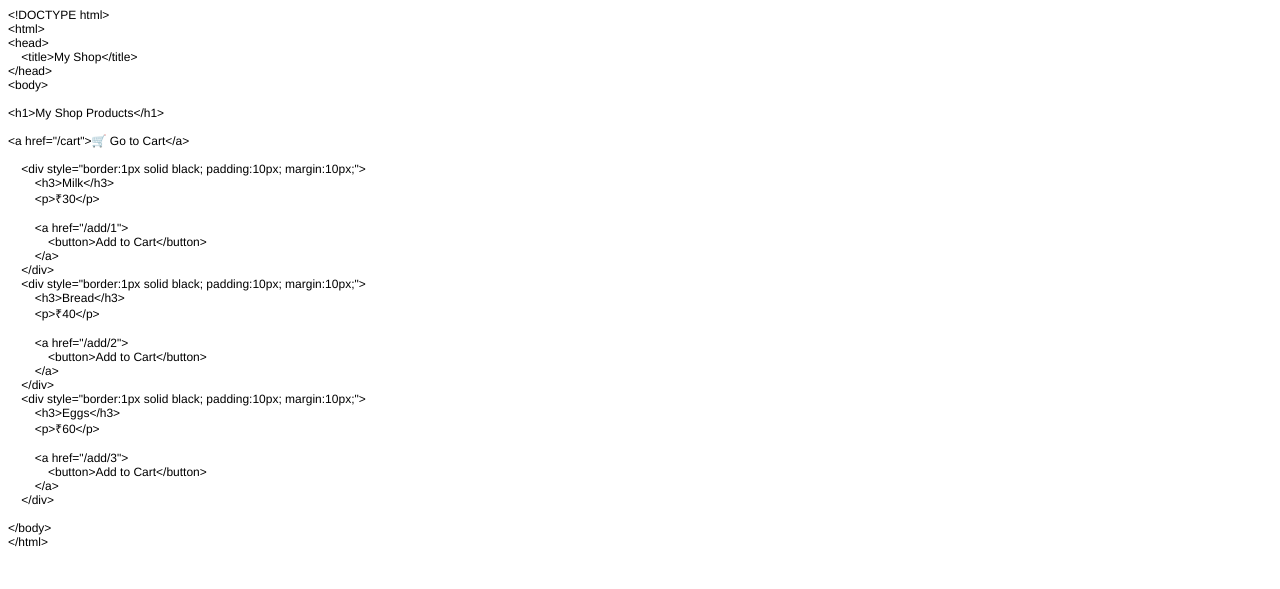
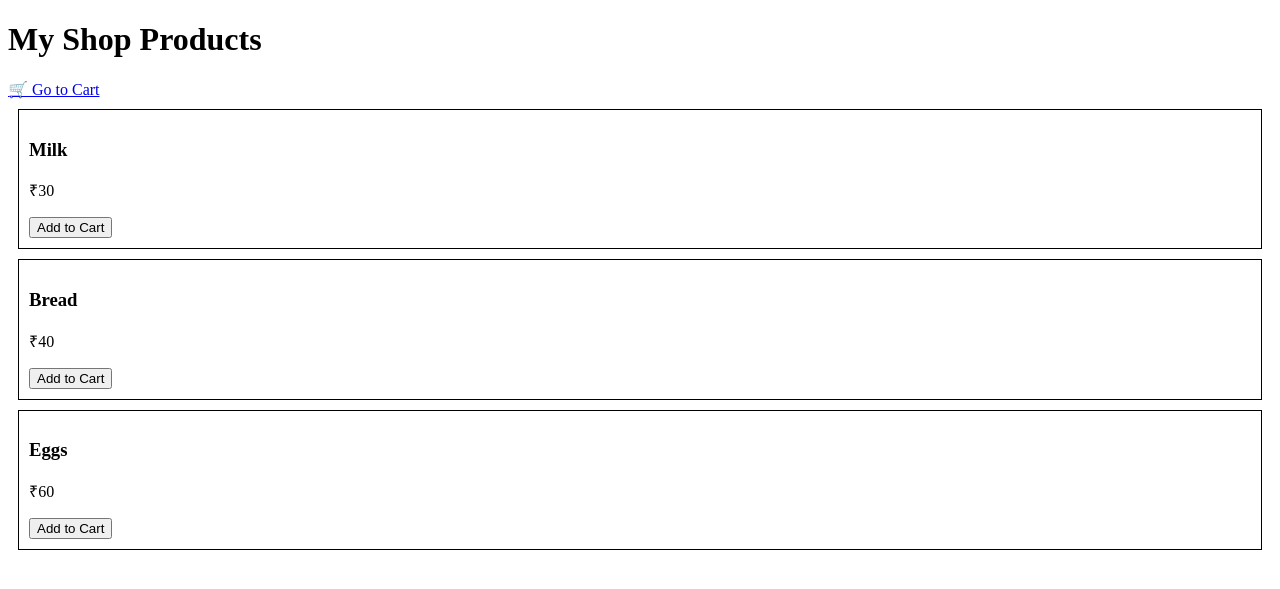
Before and after one commit to doomendraSai/shop-app, a Flask app: page / in a window 1280 px wide. Shown: the top 589 px of the page. Run offline with Flask 3, Linux system fonts and the light colour scheme.

Commit message:
Updated index page

```diff
--- a/templates/index.html
+++ b/templates/index.html
@@ -1,40 +1,29 @@
-<!DOCTYPE html PUBLIC "-//W3C//DTD HTML 4.01//EN" "http://www.w3.org/TR/html4/strict.dtd">
+<!DOCTYPE html>
 <html>
 <head>
-  <meta http-equiv="Content-Type" content="text/html; charset=utf-8">
-  <meta http-equiv="Content-Style-Type" content="text/css">
-  <title></title>
-  <meta name="Generator" content="Cocoa HTML Writer">
-  <meta name="CocoaVersion" content="2685.5">
-  <style type="text/css">
-    p.p1 {margin: 0.0px 0.0px 0.0px 0.0px; font: 12.0px Helvetica}
-    p.p2 {margin: 0.0px 0.0px 0.0px 0.0px; font: 12.0px Helvetica; min-height: 14.0px}
-  </style>
+    <title>My Shop</title>
 </head>
 <body>
-<p class="p1">&lt;!DOCTYPE html&gt;</p>
-<p class="p1">&lt;html&gt;</p>
-<p class="p1">&lt;head&gt;</p>
-<p class="p1"><span class="Apple-converted-space">    </span>&lt;title&gt;My Shop&lt;/title&gt;</p>
-<p class="p1">&lt;/head&gt;</p>
-<p class="p1">&lt;body&gt;</p>
-<p class="p2"><br></p>
-<p class="p1">&lt;h1&gt;My Shop Products&lt;/h1&gt;</p>
-<p class="p2"><br></p>
-<p class="p1">&lt;a href="/cart"&gt;🛒 Go to Cart&lt;/a&gt;</p>
-<p class="p2"><br></p>
-<p class="p1">{% for product in products %}</p>
-<p class="p1"><span class="Apple-converted-space">    </span>&lt;div style="border:1px solid black; padding:10px; margin:10px;"&gt;</p>
-<p class="p1"><span class="Apple-converted-space">        </span>&lt;h3&gt;{{ product.name }}&lt;/h3&gt;</p>
-<p class="p1"><span class="Apple-converted-space">        </span>&lt;p&gt;₹{{ product.price }}&lt;/p&gt;</p>
-<p class="p2"><br></p>
-<p class="p1"><span class="Apple-converted-space">        </span>&lt;a href="/add/{{ product.id }}"&gt;</p>
-<p class="p1"><span class="Apple-converted-space">            </span>&lt;button&gt;Add to Cart&lt;/button&gt;</p>
-<p class="p1"><span class="Apple-converted-space">        </span>&lt;/a&gt;</p>
-<p class="p1"><span class="Apple-converted-space">    </span>&lt;/div&gt;</p>
-<p class="p1">{% endfor %}</p>
-<p class="p2"><br></p>
-<p class="p1">&lt;/body&gt;</p>
-<p class="p1">&lt;/html&gt;</p>
+
+<h1>My Shop Products</h1>
+
+<a href="/cart">🛒 Go to Cart</a>
+
+{% for product in products %}
+
+<div style="border:1px solid black;padding:10px;margin:10px;">
+
+<h3>{{ product.name }}</h3>
+
+<p>₹{{ product.price }}</p>
+
+<a href="/add/{{ product.id }}">
+<button>Add to Cart</button>
+</a>
+
+</div>
+
+{% endfor %}
+
 </body>
 </html>
```
